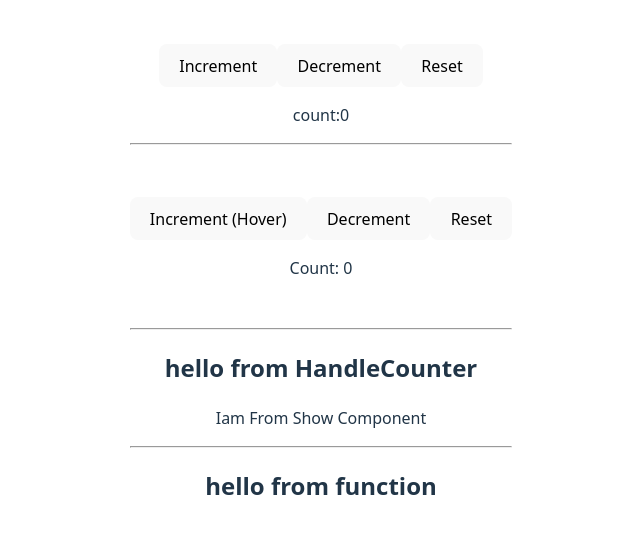
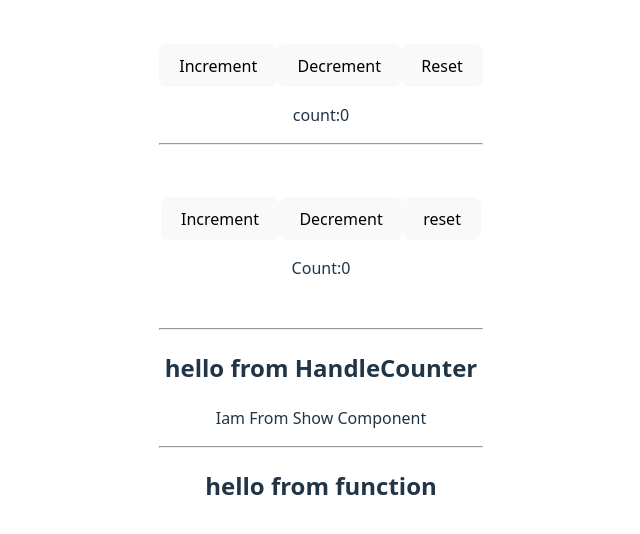
Before and after one commit to pavankumar2974/React-Js, a React (Vite) app in the folder revise/: page / in a window 1280 px wide. Shown: the part 126-660 px from the top of the page, without its empty margins (319-959 px from the left). Built offline with nearby package versions, Linux system fonts and the light colour scheme.

Commit message:
RenderProps

```diff
--- a/revise/src/RenderProps/HoverCounter.jsx
+++ b/revise/src/RenderProps/HoverCounter.jsx
@@ -1,15 +1,17 @@
 import { Component } from "react";
 
-export default class HoverCounter extends Component {
-    render() {
-        const { count, incrementCount, decrementCount, resetCount } = this.props;
-        return (
+
+export default class HoverCounter extends Component{
+    render(){
+        const{count,incrementCount,decrementCount,resetCount}=this.props;
+        return(
             <div>
-                <button onMouseOver={incrementCount}>Increment (Hover)</button>
-                <button onClick={decrementCount}>Decrement</button>
-                <button onClick={resetCount}>Reset</button>
-                <p>Count: {count}</p>
+                <button onMouseOver={incrementCount}>Increment</button>
+                <button onMouseOver={decrementCount}>Decrement</button>
+                <button onMouseOver={resetCount}>reset</button>
+                <p>Count:{count}</p>
+
             </div>
-        );
+        )
     }
 }
```
